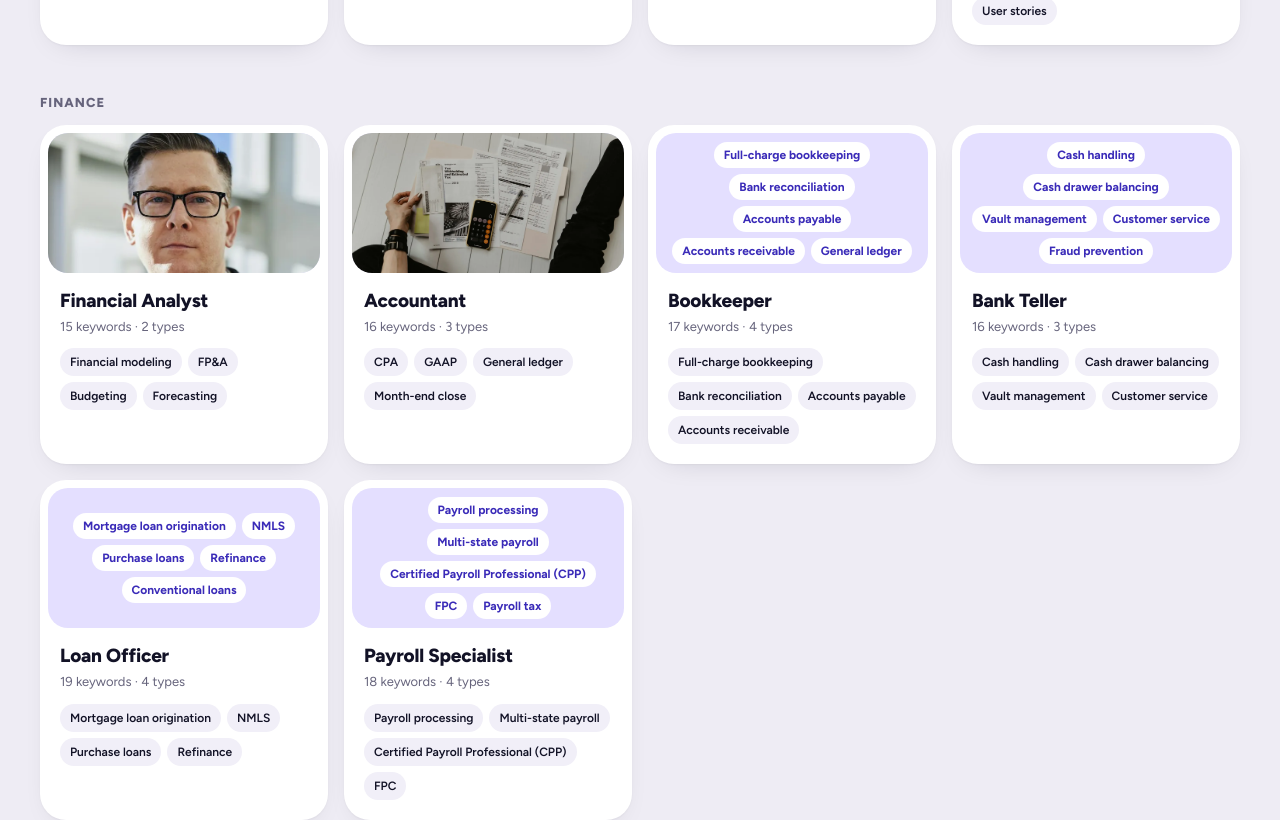
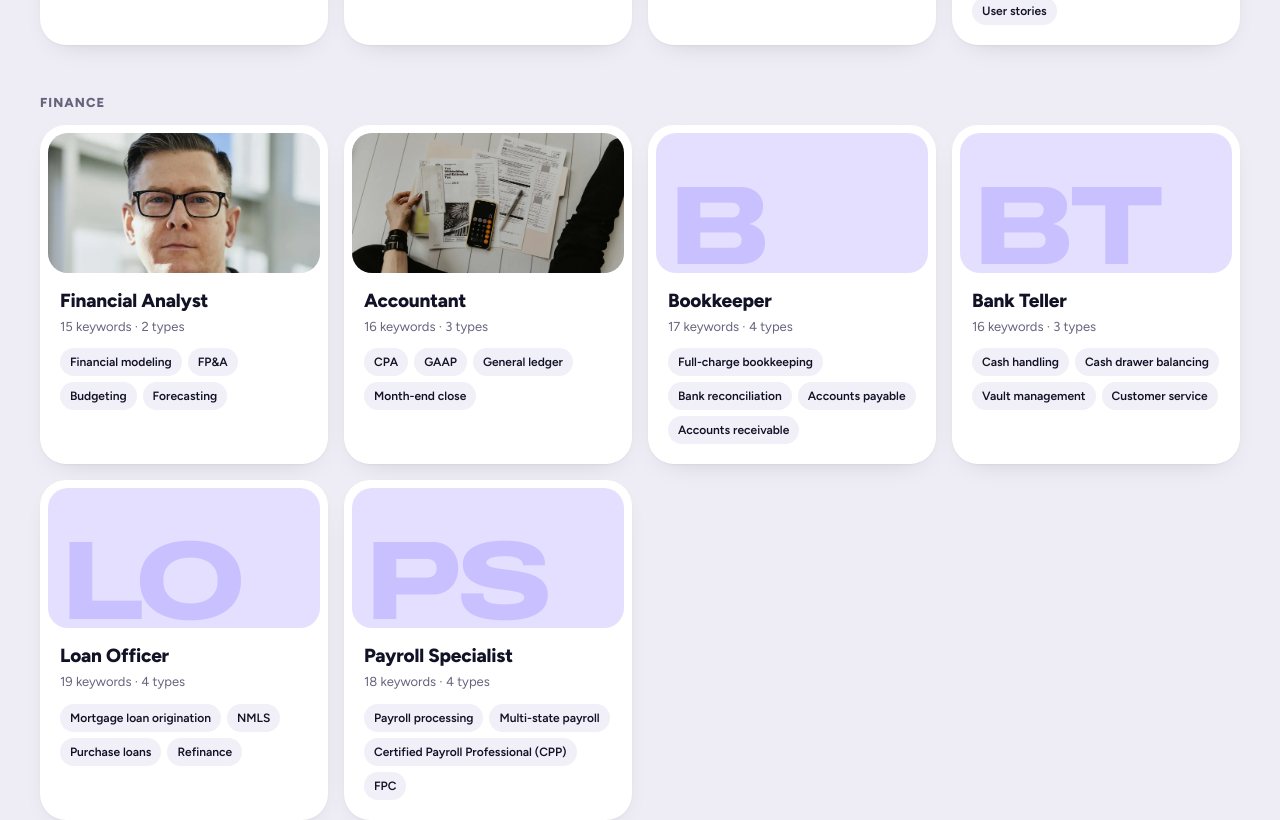
Before and after one commit to Elmun-Technologies/launch-cv, a Next.js app in the folder web/: page /resume-keywords in a window 1280 px wide. Shown: the part 1671-2491 px from the top of the page. Built offline with nearby package versions, Linux system fonts and the light colour scheme; no server answers; the database is empty.

Commit message:
Keyword index: photo-less role cards show the role monogram instead of repeating the keyword chips
Co-Authored-By: Claude Opus 5.5 <noreply@anthropic.com>
Claude-Session: https://claude.ai/code/session_016mqghh8eaKBEXTqGQa4rEA

```diff
--- a/web/src/app/resume-keywords/page.tsx
+++ b/web/src/app/resume-keywords/page.tsx
@@ -90,13 +90,9 @@ function RoleCard({ e }: { e: ResumeExample }) {
             className="object-cover object-[center_30%] transition-transform duration-500 group-hover:scale-[1.03] motion-reduce:transition-none motion-reduce:group-hover:scale-100"
           />
         ) : (
-          <ul aria-hidden="true" className="absolute inset-0 flex flex-wrap content-center justify-center gap-1.5 p-3">
-            {e.keywords.slice(0, 5).map((k) => (
-              <li key={k} className="rounded-full bg-white px-2.5 py-1 text-[12px] font-bold text-[#3a2bb8] transition-transform duration-300 group-hover:-translate-y-0.5 motion-reduce:transition-none">
-                {k}
-              </li>
-            ))}
-          </ul>
+          <p aria-hidden="true" className="lc-poster absolute bottom-[-10px] left-3 m-0 text-[88px] leading-[88px] text-[#c9c0ff] transition-transform duration-500 group-hover:-translate-y-1 motion-reduce:transition-none sm:text-[112px] sm:leading-[112px]">
+            {monogram(e.role)}
+          </p>
         )}
       </div>
       <div className="flex flex-1 flex-col px-2.5 pb-2.5 pt-3 sm:px-3 sm:pb-3 sm:pt-4">
@@ -232,3 +228,12 @@ export default function ResumeKeywordsIndexPage() {
     </SiteShell>
   );
 }
+
+/** "Truck Driver" → "TD", "HVAC Technician" → "HVACT". */
+function monogram(role: string): string {
+  return role
+    .split(/\s+/)
+    .map((w) => (/^[A-Z]{2,}$/.test(w) ? w : w.charAt(0)))
+    .join("")
+    .toUpperCase();
+}
```
